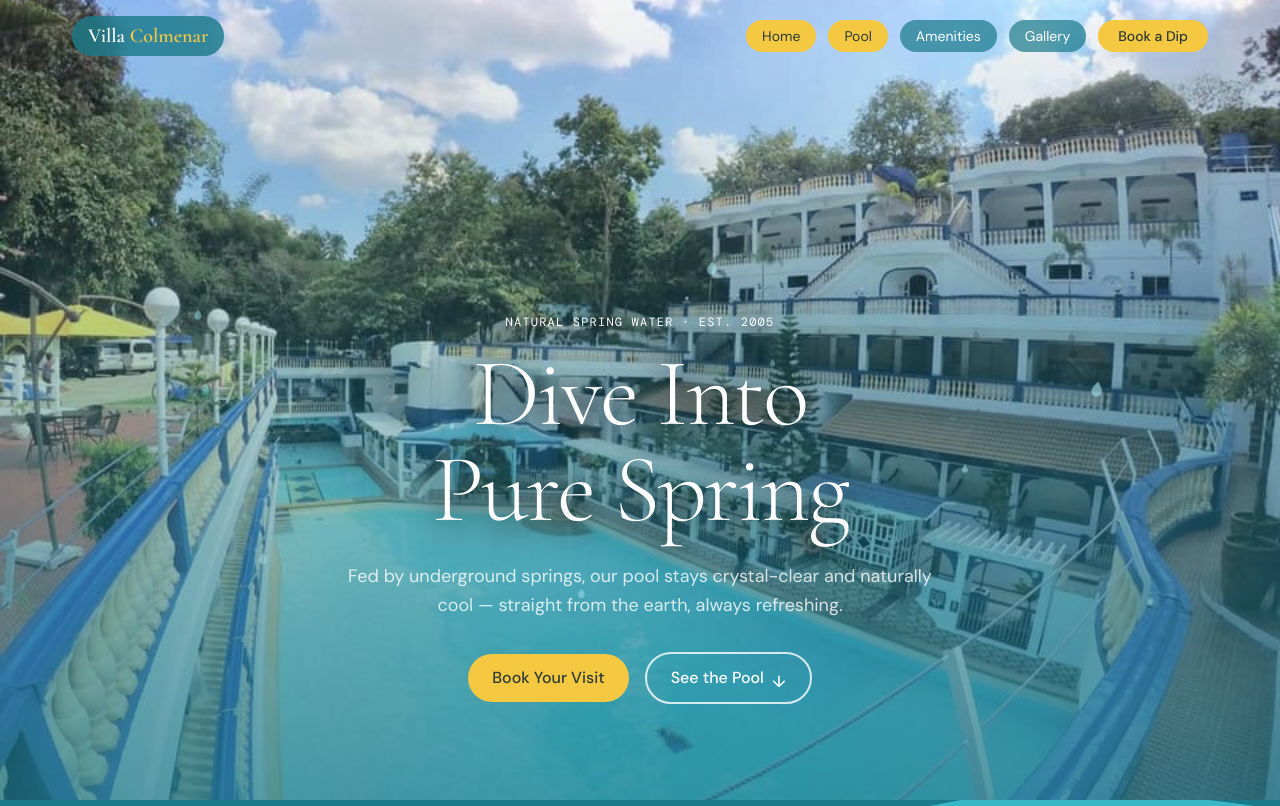
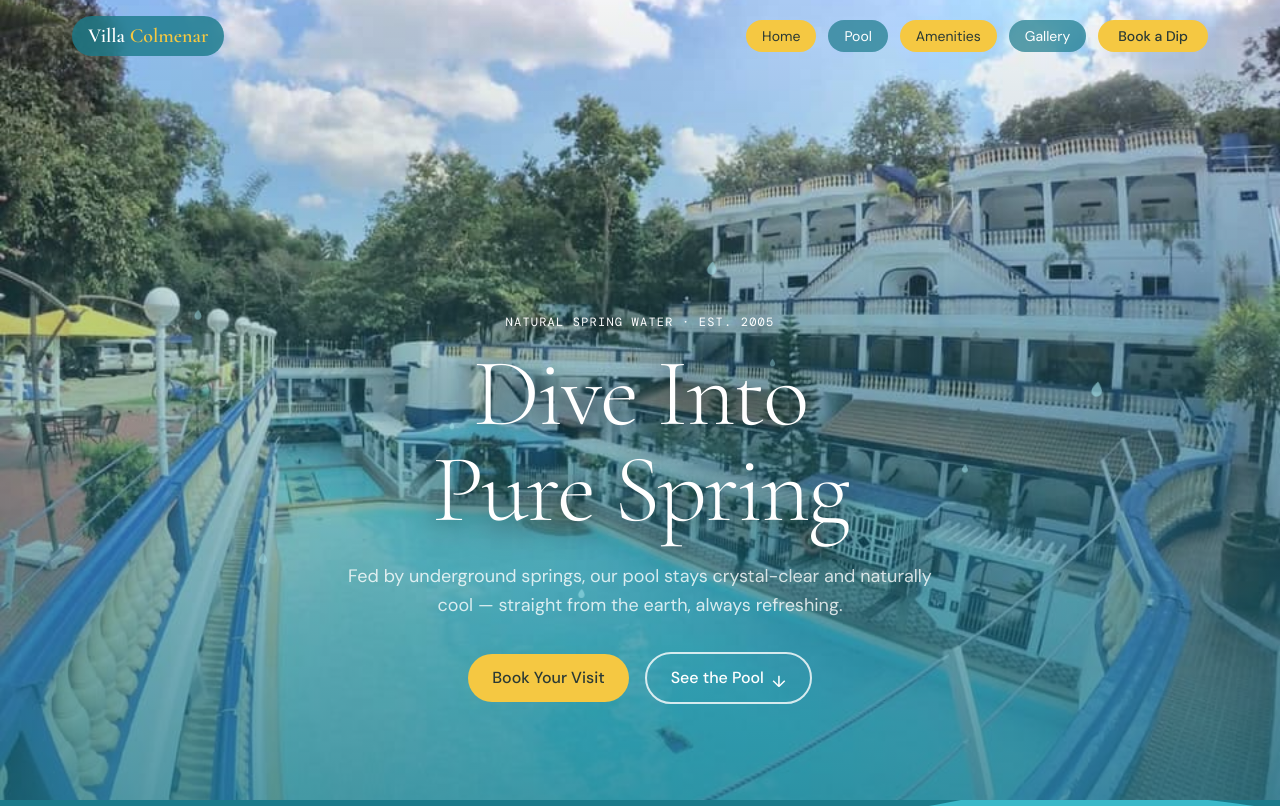
Before and after one commit to Elydia04/Colmenar-Website, a Next.js app: page / in a window 1280 px wide. Shown: the top 806 px of the page. Built offline with nearby package versions, Linux system fonts and the light colour scheme.

Commit message:
scroll fixes

```diff
--- a/src/components/layout/Navbar.tsx
+++ b/src/components/layout/Navbar.tsx
@@ -17,6 +17,7 @@ export default function Navbar() {
   const [menuOpen, setMenuOpen] = useState(false)
   const [activeSection, setActiveSection] = useState('')
   const observerRef = useRef<IntersectionObserver | null>(null)
+  const visibleRef = useRef<Record<string, boolean>>({})
 
   useEffect(() => {
     const onScroll = () => setScrolled(window.scrollY > 80)
@@ -28,10 +29,12 @@ export default function Navbar() {
     observerRef.current = new IntersectionObserver(
       (entries) => {
         for (const entry of entries) {
-          if (entry.isIntersecting) {
-            setActiveSection(entry.target.id)
-          }
+          visibleRef.current[entry.target.id] = entry.isIntersecting
         }
+        const visible = Object.entries(visibleRef.current)
+          .filter(([, v]) => v)
+          .map(([k]) => k)
+        setActiveSection(visible.length > 0 ? visible[0] : '')
       },
       { rootMargin: '-40% 0px -55% 0px' }
     )
```
